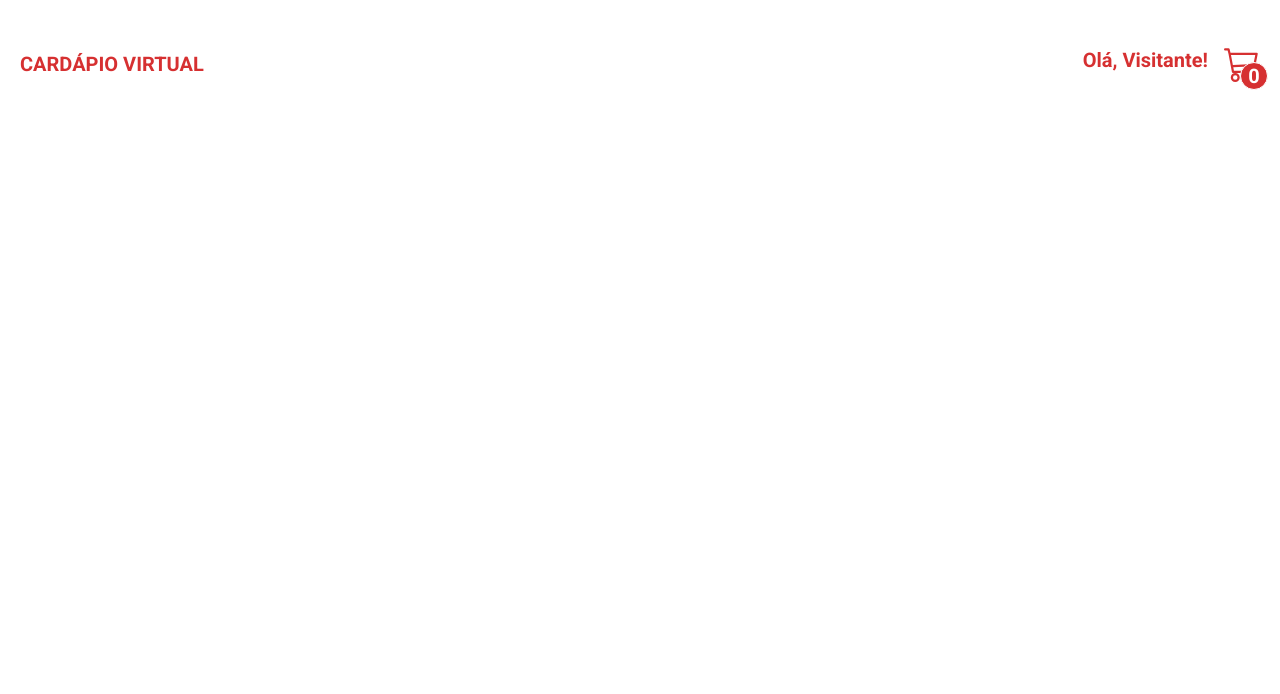
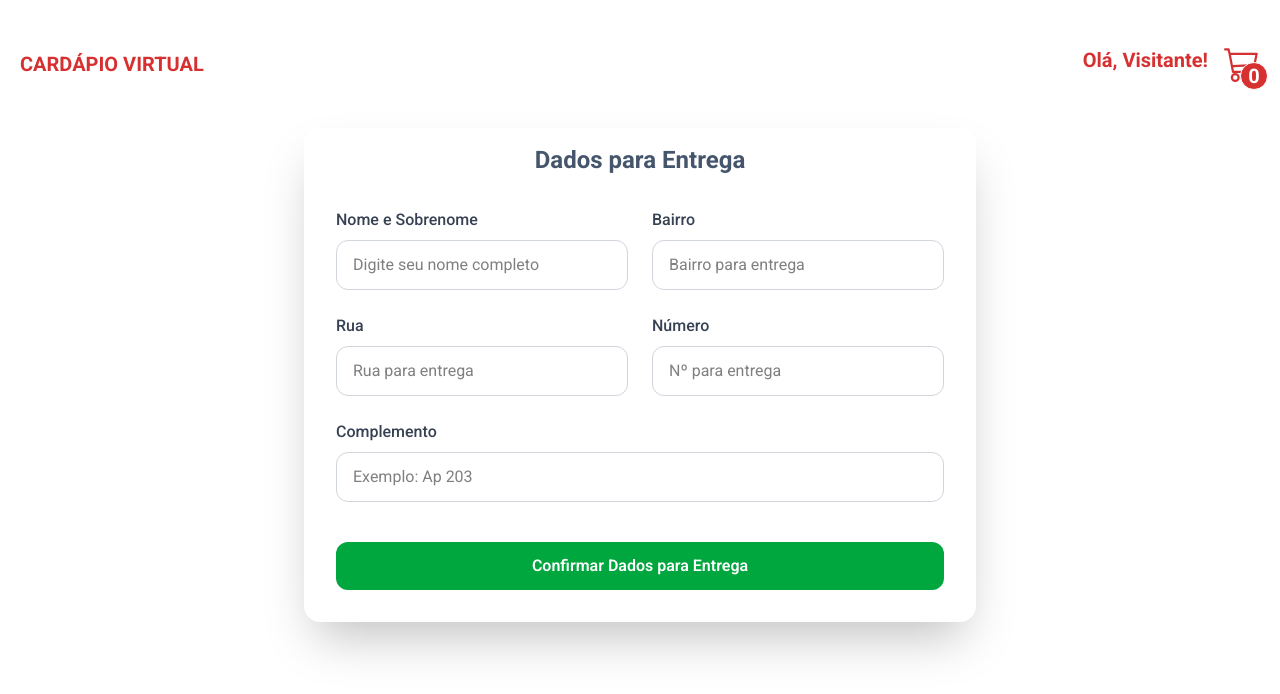
Before and after one commit to davidsnts/cardapio-virtual-front, a React (Vite) app: page /dadosUsuarioPedido in a window 1280 px wide. Shown: the top 694 px of the page. Built offline with nearby package versions, Linux system fonts and the light colour scheme.

Commit message:
Feat: Add page dados do cliente

```diff
--- a/src/App.jsx
+++ b/src/App.jsx
@@ -6,6 +6,7 @@ import ProdutoSelecionado from './pages/produtoSelecionado'
 import { CartProvider } from './context/CartContext';
 import ProdutoAdicionadoCarrinho from './pages/produtoAdicionadoCarrinho';
 import Carrinho from './pages/carrinho';
+import CadDadosUsuarioPedido from './pages/cadDadosUsuarioPedido';
 
 function App() {
 
@@ -17,6 +18,7 @@ function App() {
         <Route path="/produtoSelecionado/:id" element={<ProdutoSelecionado />} />
         <Route path="/produtoAddCarrinho" element={<ProdutoAdicionadoCarrinho />} />
         <Route path="/carrinho" element={<Carrinho />} />
+        <Route path="/dadosUsuarioPedido" element={<CadDadosUsuarioPedido />} />
       </Routes>
     </CartProvider>
   )
--- a/src/components/Navbar/index.jsx
+++ b/src/components/Navbar/index.jsx
@@ -17,7 +17,7 @@ const Navbar = () => {
             <h1 onClick={() => navigate('/')} className="uppercase transform hover:scale-105 duration-500 hover:cursor-pointer " >Cardápio Virtual</h1>
             <div className="flex gap-4">
                 <span className=" transform hover:scale-105 duration-500">Olá, Visitante!</span>
-                <div className="flex items-center justify-center flex-row relative cursor-pointer">
+                <div onClick={() => navigate('/carrinho')}  className="flex items-center justify-center flex-row relative cursor-pointer">
                     <BsCart3 className="color-primary text-4xl" />
                     <span className="bg-primary border border-white text-white rounded-full w-7 h-7 flex items-center justify-center absolute top-4 left-4">
                         {quantidadeCarrinho}
--- /dev/null
+++ b/src/pages/cadDadosUsuarioPedido/index.jsx
@@ -0,0 +1,139 @@
+import { useEffect, useState } from "react";
+import { useNavigate } from "react-router-dom";
+
+
+const CadDadosUsuarioPedido = () => {
+    const navigate = useNavigate();
+
+    const [dados, setDados] = useState({
+        nome: "",
+        bairro: "",
+        rua: "",
+        numero: "",
+        complemento: ""
+    });
+
+    const handleChange = (e) => {
+        setDados({ ...dados, [e.target.name]: e.target.value });
+    };
+
+    const handleSubmit = (e) => {
+        e.preventDefault();
+        const dadosString = JSON.stringify(dados);
+        localStorage.setItem('usuario', dadosString);
+        navigate('/confirmarPedido');
+    };
+
+    const getDadosStorage = () => {
+        const dados = localStorage.getItem('usuario');
+        const dadosJSON = JSON.parse(dados);
+        setDados(dadosJSON);
+    }
+
+    useEffect(() => {
+        const dadosStorage = localStorage.getItem('usuario')
+        if (dadosStorage) {
+            getDadosStorage()
+        }
+    }, []);
+
+    return (
+        <div className="w-full flex items-center justify-center ">
+            <form
+                onSubmit={handleSubmit}
+                className="flex flex-col justify-center bg-white px-8 pb-8 py-4 rounded-2xl shadow-2xl w-full max-w-2xl"
+            >
+                <h2 className="text-2xl font-bold text-slate-600 text-center mb-8">
+                    Dados para Entrega
+                </h2>
+
+                <div className="grid grid-cols-1 md:grid-cols-2 gap-6">
+                    <div className="flex flex-col">
+                        <label htmlFor="nome" className="mb-2 text-gray-700 font-medium">
+                            Nome e Sobrenome
+                        </label>
+                        <input
+                            required
+                            type="text"
+                            id="nome"
+                            name="nome"
+                            placeholder="Digite seu nome completo"
+                            value={dados.nome}
+                            onChange={handleChange}
+                            className="border border-gray-300 rounded-xl px-4 py-3 focus:ring-2 focus:ring-green-500 focus:border-green-500 outline-none transition"
+                        />
+                    </div>
+
+                    <div className="flex flex-col">
+                        <label htmlFor="bairro" className="mb-2 text-gray-700 font-medium">
+                            Bairro
+                        </label>
+                        <input
+                            required
+                            type="text"
+                            id="bairro"
+                            name="bairro"
+                            placeholder="Bairro para entrega"
+                            value={dados.bairro}
+                            onChange={handleChange}
+                            className="border border-gray-300 rounded-xl px-4 py-3 focus:ring-2 focus:ring-green-500 focus:border-green-500 outline-none transition"
+                        />
+                    </div>
+
+                    <div className="flex flex-col">
+                        <label htmlFor="rua" className="mb-2 text-gray-700 font-medium">
+                            Rua
+                        </label>
+                        <input
+                            required
+                            type="text"
+                            id="rua"
+                            name="rua"
+                            placeholder="Rua para entrega"
+                            value={dados.rua}
+                            onChange={handleChange}
+                            className="border border-gray-300 rounded-xl px-4 py-3 focus:ring-2 focus:ring-green-500 focus:border-green-500 outline-none transition"
+                        />
+                    </div>
+
+                    <div className="flex flex-col">
+                        <label htmlFor="numero" className="mb-2 text-gray-700 font-medium">
+                            Número
+                        </label>
+                        <input
+                            required
+                            type="text"
+                            id="numero"
+                            name="numero"
+                            placeholder="Nº para entrega"
+                            value={dados.numero}
+                            onChange={handleChange}
+                            className="border border-gray-300 rounded-xl px-4 py-3 focus:ring-2 focus:ring-green-500 focus:border-green-500 outline-none transition"
+                        />
+                    </div>
+
+                    <div className="flex flex-col md:col-span-2">
+                        <label htmlFor="complemento" className="mb-2 text-gray-700 font-medium">
+                            Complemento
+                        </label>
+                        <input
+                            type="text"
+                            id="complemento"
+                            name="complemento"
+                            placeholder="Exemplo: Ap 203"
+                            value={dados.complemento}
+                            onChange={handleChange}
+                            className="border border-gray-300 rounded-xl px-4 py-3 focus:ring-2 focus:ring-green-500 focus:border-green-500 outline-none transition"
+                        />
+                    </div>
+                </div>
+
+                <button className="mt-10 w-full bg-green-600 hover:bg-green-700 text-white font-semibold py-3 px-4 rounded-xl transition-colors">
+                    Confirmar Dados para Entrega
+                </button>
+            </form>
+        </div>
+    );
+};
+
+export default CadDadosUsuarioPedido;
--- a/src/pages/carrinho/index.jsx
+++ b/src/pages/carrinho/index.jsx
@@ -2,10 +2,12 @@ import { useEffect, useState } from "react";
 import { useCart } from "../../context/CartContext";
 import { AiOutlinePlus, AiOutlineMinus } from "react-icons/ai";
 import { GiCancel } from "react-icons/gi";
+import { useNavigate } from "react-router-dom";
 
 const Carrinho = () => {
     const { carrinho, updateQtdItem, removeItem } = useCart();
     const [total, setTotal] = useState(0);
+    const navigate = useNavigate();
 
     useEffect(() => {
         const calcularTotal = () => {
@@ -35,7 +37,6 @@ const Carrinho = () => {
             </h1>
 
             <div className="grid grid-cols-1 md:grid-cols-3 gap-6 w-full max-w-6xl">
-                {/* Lista de Itens */}
                 <div className="md:col-span-2 bg-white shadow-lg rounded-2xl p-6">
                     <ul className="divide-y divide-gray-200">
                         {carrinho.map((item) => (
@@ -47,6 +48,11 @@ const Carrinho = () => {
                                     <span className="font-semibold text-gray-800">
                                         {item.nome}
                                     </span>
+                                    <ul className="text-gray-600">
+                                        {item.complementos.map((comp) => (
+                                            <li className="list-disc list-inside" key={comp._id}>{comp.nome}</li>
+                                        ))}
+                                    </ul>
                                     <span className="text-sm text-gray-500">
                                         R$ {item.precoUnitario.toFixed(2)} / un
                                     </span>
@@ -84,7 +90,6 @@ const Carrinho = () => {
                     </ul>
                 </div>
 
-                {/* Resumo do Carrinho */}
                 <div className="bg-gray-50 shadow-lg rounded-2xl p-6 flex flex-col justify-between">
                     <h2 className="text-xl font-semibold text-gray-800 mb-4">
                         Resumo da Compra
@@ -95,7 +100,7 @@ const Carrinho = () => {
                             R$ {total.toFixed(2)}
                         </span>
                     </div>
-                    <button className="w-full bg-green-600 hover:bg-green-700 text-white font-medium py-3 px-4 rounded-xl transition-colors">
+                    <button onClick={() => navigate('/dadosUsuarioPedido')} className="w-full bg-green-600 hover:bg-green-700 text-white font-medium py-3 px-4 rounded-sm transition-colors cursor-pointer">
                         Finalizar Compra
                     </button>
                 </div>
```
